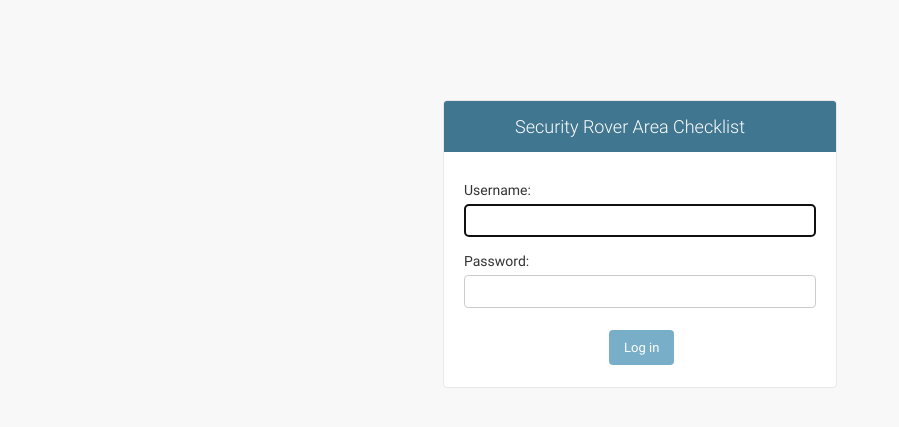
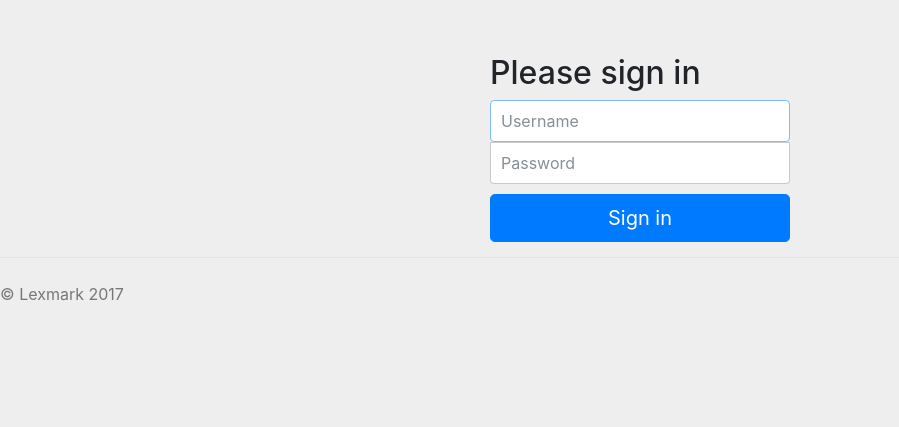
Before and after one commit to dorooobu/security_rover, a Django app: page /srac/login/ in a window 1280 px wide. Shown: the top 427 px of the page, without its empty margins (0-899 px from the left). Run offline with Django 3.2, Linux system fonts and the light colour scheme; some libraries are stand-ins or nearby versions.

Commit message:
modified login page

```diff
--- /dev/null
+++ b/srac/static/srac/signin.css
@@ -0,0 +1,39 @@
+body {
+  padding-top: 40px;
+  padding-bottom: 40px;
+  background-color: #eee;
+}
+
+.form-signin {
+  max-width: 330px;
+  padding: 15px;
+  margin: 0 auto;
+}
+.form-signin .form-signin-heading,
+.form-signin .checkbox {
+  margin-bottom: 10px;
+}
+.form-signin .checkbox {
+  font-weight: normal;
+}
+.form-signin .form-control {
+  position: relative;
+  height: auto;
+  -webkit-box-sizing: border-box;
+          box-sizing: border-box;
+  padding: 10px;
+  font-size: 16px;
+}
+.form-signin .form-control:focus {
+  z-index: 2;
+}
+.form-signin input[type="email"] {
+  margin-bottom: -1px;
+  border-bottom-right-radius: 0;
+  border-bottom-left-radius: 0;
+}
+.form-signin input[type="password"] {
+  margin-bottom: 10px;
+  border-top-left-radius: 0;
+  border-top-right-radius: 0;
+}
--- a/srac/templates/srac/base.html
+++ b/srac/templates/srac/base.html
@@ -14,31 +14,27 @@
 
         <!-- Custom styles for this template -->
         <link href="{% static 'srac/narrow-jumbotron.css' %}" rel="stylesheet">
+        {% block extrastyle %}{% endblock %}
     </head>
 
     <body>
-
         <div class="container">
+        {% block container %}
             <div class="header clearfix">
-        <nav>
-          <ul class="nav nav-pills float-right">
-            <li class="nav-item">
-              <a class="nav-link" href="#">Home</a>
-            </li>
-          </ul>
-        </nav>
-        <h3 class="text-muted">Security Checklist</h3>
+                <h3 class="text-muted">Security Rover Area Checklist</h3>
+            </div>
+            <div class="col">
+                <p>Welcome {{ user.get_full_name }}!</p>
             </div>
 
             <div class="row marketing">
             {% block content %}
             {% endblock %}
             </div>
-
+        {% endblock %}
+        </div>
         <footer class="footer">
             <p>&copy; Lexmark 2017</p>
         </footer>
-
-    </div> <!-- /container -->
     </body>
 </html>
--- a/srac/templates/srac/checklist.html
+++ b/srac/templates/srac/checklist.html
@@ -2,6 +2,7 @@
 
 {% block content %}
 {% if checklist_set %}
+    <div class="jumbotron">
         <form action="/srac/checklists/{{ location_hash }}" method="post">
             {% csrf_token %}
             <input type="hidden" name="session_id" value="{{ session_id }}" />
@@ -38,4 +39,5 @@
 {% else %}
     <p>No checklists are available.</p>
 {% endif %}
+    </div>
 {% endblock %}
--- a/srac/views.py
+++ b/srac/views.py
@@ -52,6 +52,7 @@ def checklist(request, location_hash):
                 )
 
             session_checklist_set = Session_Checklist.objects.filter(session=session)
+            context['checklist_set'] = session_checklist_set
         else:
             print("There are existing sessions")
             # check if there is an existing session in the location
@@ -62,7 +63,8 @@ def checklist(request, location_hash):
                     if session_checklist.location_checklist.location.location_hash == location_hash:
                         print("There is an existing session for this location: {}".format(location_hash))
                         context['session_id'] = existing_session.session_id
+                        context['checklist_set'] = session_checklist_set
                         break
 
-        context['checklist_set'] = session_checklist_set
+        context['user'] = current_user
         return render(request, 'srac/checklist.html', context)
--- a/templates/registration/login.html
+++ b/templates/registration/login.html
@@ -1,33 +1,29 @@
-{% extends "admin/base_site.html" %}
+{% extends "srac/base.html" %}
 {% load i18n static %}
 
-{% block extrastyle %}{{ block.super }}<link rel="stylesheet" type="text/css" href="{% static "admin/css/login.css" %}" />
+{% block extrastyle %}
+{{ block.super }}
+<link href="{% static 'srac/signin.css' %}" rel="stylesheet">
 {{ form.media }}
 {% endblock %}
 
-{% block bodyclass %}{{ block.super }} login{% endblock %}
-
-{% block breadcrumbs %}{% endblock %}
-
-{% block content %}
+{% block container %}
 {% if form.errors and not form.non_field_errors %}
-<p class="errornote">
+<p class="alert alert-danger">
 {% if form.errors.items|length == 1 %}{% trans "Please correct the error below." %}{% else %}{% trans "Please correct the errors below." %}{% endif %}
 </p>
 {% endif %}
 
 {% if form.non_field_errors %}
 {% for error in form.non_field_errors %}
-<p class="errornote">
+<p class="alert alert-danger">
     {{ error }}
 </p>
 {% endfor %}
 {% endif %}
 
-<div id="content-main">
-
 {% if user.is_authenticated %}
-<p class="errornote">
+<p class="alert alert-danger">
 {% blocktrans trimmed %}
     You are authenticated as {{ username }}, but are not authorized to
     access this page. Would you like to login to a different account?
@@ -35,20 +31,25 @@
 </p>
 {% endif %}
 
-<form action="{{ app_path }}" method="post" id="login-form">{% csrf_token %}
-  <div class="form-row">
+<form action="{{ app_path }}" method="post" id="login-form" class="form-signin">
+    {% csrf_token %}
+    <h2 class="form-signin-heading">Please sign in</h2>
     {{ form.username.errors }}
-    {{ form.username.label_tag }} {{ form.username }}
-  </div>
-  <div class="form-row">
+    <input type="text"
+           id="{{ form.username.id_for_label }}"
+           name="{{ form.username.html_name }}"
+           {% if form.username.value is not None %}
+           value="{{ form.username.value }}"
+           {% endif %}
+           class="form-control"
+           placeholder="Username" required autofocus>
     {{ form.password.errors }}
-    {{ form.password.label_tag }} {{ form.password }}
+    <input type="password"
+           id="{{ form.password.id_for_label }}"
+           name="{{ form.password.html_name }}"
+           class="form-control"
+           placeholder="Password" required>
     <input type="hidden" name="next" value="{{ next }}" />
-  </div>
-  <div class="submit-row">
-    <label>&nbsp;</label><input type="submit" value="{% trans 'Log in' %}" />
-  </div>
+    <button class="btn btn-lg btn-primary btn-block" type="submit">{% trans 'Sign in' %}</button>
 </form>
-
-</div>
 {% endblock %}
```
Lines whose indentation alone changed are shown as unchanged.
